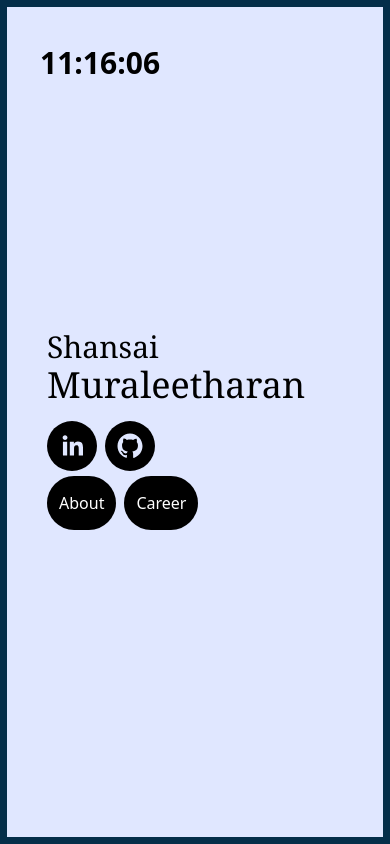
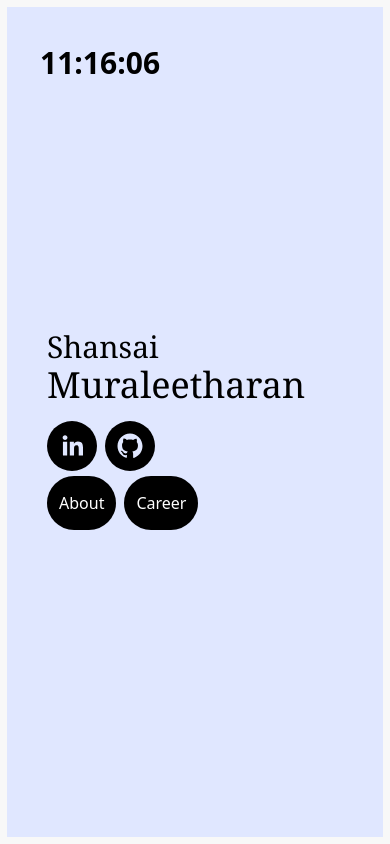
Before and after one commit to TheGreatShan/muraleetharanpages, a Next.js app: page / in a window 390 px wide. Built offline with nearby package versions, Linux system fonts and the light colour scheme.

Commit message:
fix mobile menubar shows url to home in every aspect ratio

```diff
--- a/src/app/about/page.tsx
+++ b/src/app/about/page.tsx
@@ -17,7 +17,7 @@ export default function About() {
                     my
                     work and skills. Feel free to contact me if you want to know more about me or my projects.
                 </p>
-                </div>
-            </Design>
+            </div>
+        </Design>
         )
     }
--- a/src/app/components/Nav.tsx
+++ b/src/app/components/Nav.tsx
@@ -26,7 +26,7 @@ export default function Nav() {
                 </div>
                 <ul
                     tabIndex={0}
-                    className="menu menu-sm dropdown-content bg-secondary-content  rounded-box z-1 mt-3 w-52 p-2 shadow">
+                    className="menu menu-sm dropdown-content bg-secondary-content rounded-box z-1 mt-3 w-52 p-2 shadow">
                         <li><Link href={"/"} title={"Home"} className={"mr-10 md:invisible visible"}>Home</Link></li>
                         <li><Link href={"/about"} title={"About"} className={"mr-10"}>About</Link></li>
                         <li><Link href={"/career"} title={"Career"} className={"mr-10"}>Career</Link></li>
@@ -40,7 +40,6 @@ export default function Nav() {
             </div>
             <div className="navbar-end hidden lg:flex">
                 <ul className="menu menu-horizontal px-1">
-                    <li><Link href={"/"} title={"Home"} className={"btn btn-ghost mr-10 md:invisible visible"}>Home</Link></li>
                     <li><Link href={"/about"} title={"About"} className={"btn btn-ghost mr-10"}>About</Link></li>
                     <li><Link href={"/career"} title={"Career"} className={"btn btn-ghost mr-10"}>Career</Link></li>
                 </ul>
--- a/src/app/page.tsx
+++ b/src/app/page.tsx
@@ -25,7 +25,7 @@ export default function Home() {
                       key="titleKeywords"/>
             </Head>
                 <div
-                    className="content-center bg-primary-content h-screen h-full text-black font-sans border-solid border-[7px] p-10 border-info-content">
+                    className="content-center bg-primary-content h-screen h-full text-black font-sans border-solid border-[7px] p-10 border-base-200">
                     <div className={"fixed top-0 left-0 font-bold ml-10 mt-10 text-[30px]"}>
                         {
                             ctime == ""
```
